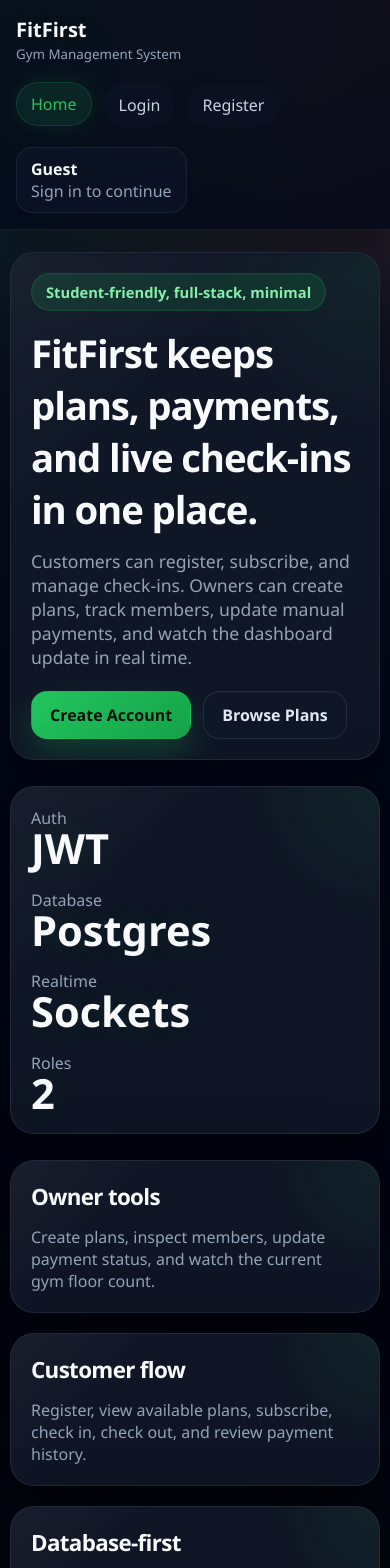
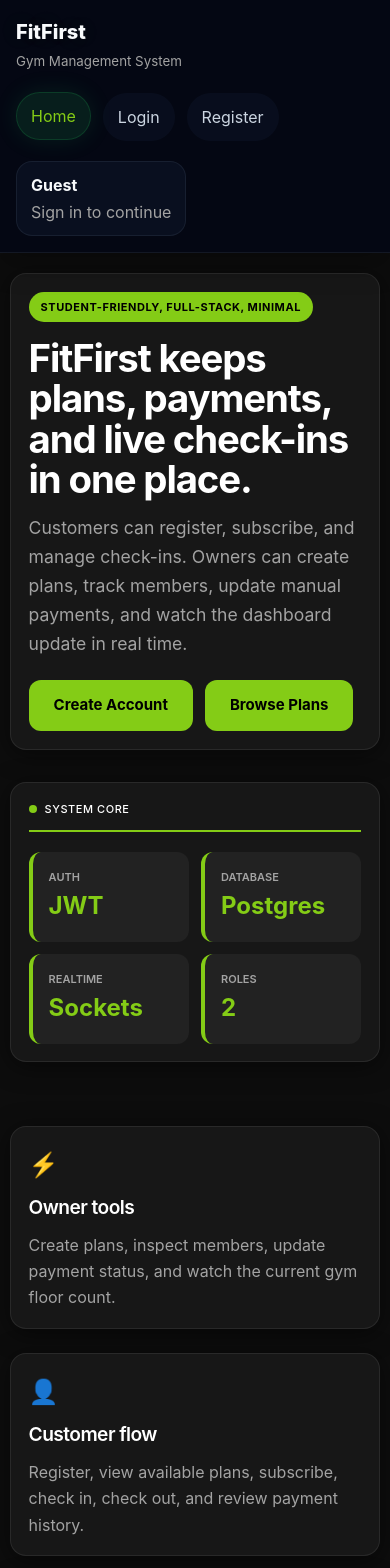
Before and after one commit to Tony-Lukas/FitFirst_GMS, a Next.js app: page / in a window 390 px wide. Shown: the top 1568 px of the page. Built offline with nearby package versions, Linux system fonts and the light colour scheme.

Commit message:
design changes

```diff
--- a/app/globals.css
+++ b/app/globals.css
@@ -1,21 +1,37 @@
 :root {
-  --font-heading: "Avenir Next", "Segoe UI", "Trebuchet MS", sans-serif;
-  --font-body: "Segoe UI", "Tahoma", "Geneva", sans-serif;
-  --background: #020617;
-  --background-top: #0f172a;
-  --surface: rgba(17, 24, 39, 0.9);
-  --surface-strong: #111827;
-  --surface-soft: rgba(15, 23, 42, 0.88);
-  --foreground: #f8fafc;
-  --muted: #94a3b8;
-  --primary: #22c55e;
-  --primary-soft: rgba(34, 197, 94, 0.14);
-  --accent: #f97316;
-  --danger: #fb7185;
-  --border: rgba(148, 163, 184, 0.14);
-  --shadow: 0 24px 80px rgba(0, 0, 0, 0.42);
-  --glow-green: 0 0 0 1px rgba(34, 197, 94, 0.18), 0 0 28px rgba(34, 197, 94, 0.14);
-  --glow-orange: 0 0 0 1px rgba(249, 115, 22, 0.18), 0 0 28px rgba(249, 115, 22, 0.14);
+  /* Typography */
+  --font-heading: "Inter", "Barlow", system-ui, sans-serif;
+  --font-body: "Inter", system-ui, sans-serif;
+
+  /* Colors */
+  --background: #0d0d0d;
+  --background-top: #111111;
+  --surface: #171717;
+  --surface-soft: #222222;
+  --foreground: #ffffff;
+  --muted: #a3a3a3;
+  --primary: #84cc16; /* Vivid Lime Green */
+  --primary-foreground: #000000;
+  --primary-soft: rgba(132, 204, 22, 0.1);
+  --accent: #ef4444;
+  --danger: #ef4444;
+  --border: rgba(255, 255, 255, 0.08);
+  --shadow: 0 4px 24px rgba(0, 0, 0, 0.5);
+  --focus-ring: 0 0 0 3px rgba(132, 204, 22, 0.3);
+
+  /* Radius */
+  --radius-sm: 4px;
+  --radius-md: 12px;
+  --radius-lg: 16px;
+  --radius-xl: 20px;
+}
+
+*,
+*::before,
+*::after {
+  box-sizing: border-box;
+  padding: 0;
+  margin: 0;
 }
 
 html,
@@ -27,207 +43,191 @@ body {
 
 body {
   color: var(--foreground);
-  background:
-    radial-gradient(circle at top left, rgba(34, 197, 94, 0.12), transparent 24%),
-    radial-gradient(circle at top right, rgba(249, 115, 22, 0.16), transparent 26%),
-    radial-gradient(circle at 50% 120%, rgba(34, 197, 94, 0.08), transparent 30%),
-    linear-gradient(180deg, var(--background-top) 0%, var(--background) 48%, #01040b 100%);
+  background-color: var(--background);
   font-family: var(--font-body), sans-serif;
+  font-size: 16px;
+  line-height: 1.65;
   -webkit-font-smoothing: antialiased;
-  -moz-osx-font-smoothing: grayscale;
-}
-
-* {
-  box-sizing: border-box;
-  padding: 0;
-  margin: 0;
 }
 
 a {
   color: inherit;
   text-decoration: none;
-  transition: color 0.25s ease, opacity 0.25s ease, transform 0.25s ease;
+  transition: all 0.15s ease;
 }
 
-h1,
-h2,
-h3,
-h4 {
+h1, h2, h3, h4 {
   font-family: var(--font-heading), sans-serif;
+  font-weight: 700;
   letter-spacing: -0.03em;
+  color: var(--foreground);
 }
 
-button,
-input,
-select,
-textarea {
+h1 { font-size: clamp(3.5rem, 8vw, 4.5rem); line-height: 1.05; }
+h2 { font-size: 2.25rem; line-height: 1.1; }
+h3 { font-size: 1.5rem; }
+h4 { font-size: 1.1rem; }
+
+button, input, select, textarea {
   font: inherit;
 }
 
-button {
-  cursor: pointer;
-}
+button { cursor: pointer; }
 
 main {
-  width: min(1120px, calc(100% - 32px));
+  width: min(1120px, calc(100% - 2rem));
   margin: 0 auto;
 }
 
 .page {
-  padding: 32px 0 48px;
+  padding: 80px 0 120px;
 }
+
+/* ─── Layout ─────────────────────────────── */
 
 .hero {
   display: grid;
-  grid-template-columns: 1.2fr 0.8fr;
-  gap: 26px;
+  grid-template-columns: 1.4fr 0.6fr;
+  gap: 2rem;
   align-items: stretch;
-  margin-bottom: 26px;
+  margin-bottom: 4rem;
 }
+
+.gridTwo {
+  display: grid;
+  grid-template-columns: repeat(2, minmax(0, 1fr));
+  gap: 1.5rem;
+}
+
+.gridThree {
+  display: grid;
+  grid-template-columns: repeat(3, minmax(0, 1fr));
+  gap: 1.5rem;
+}
+
+/* ─── Panel ──────────────────────────────── */
 
 .panel {
   background: var(--surface);
   border: 1px solid var(--border);
-  border-radius: 24px;
+  border-radius: var(--radius-lg);
   box-shadow: var(--shadow);
-  backdrop-filter: blur(20px);
-  position: relative;
-  overflow: hidden;
-  transition:
-    transform 0.28s ease,
-    border-color 0.28s ease,
-    box-shadow 0.28s ease,
-    background 0.28s ease;
-}
-
-.panel::before {
-  content: "";
-  position: absolute;
-  inset: 0;
-  background:
-    linear-gradient(135deg, rgba(255, 255, 255, 0.04), transparent 32%),
-    radial-gradient(circle at top right, rgba(34, 197, 94, 0.08), transparent 28%);
-  pointer-events: none;
+  transition: all 0.15s ease;
 }
 
 .panel:hover {
-  transform: translateY(-3px);
-  border-color: rgba(34, 197, 94, 0.22);
-  box-shadow: var(--shadow), var(--glow-green);
+  transform: translateY(-4px);
+  border-color: rgba(255, 255, 255, 0.15);
 }
 
 .panelInner {
-  position: relative;
-  z-index: 1;
-  padding: 26px;
+  padding: 24px;
 }
 
-.gridTwo,
-.gridThree {
-  display: grid;
-  gap: 20px;
+/* ─── Buttons ────────────────────────────── */
+
+.btn {
+  display: inline-flex;
+  align-items: center;
+  gap: 7px;
+  padding: 12px 24px;
+  border-radius: var(--radius-md);
+  font-size: 15px;
+  font-weight: 700;
+  border: 1px solid transparent;
+  transition: all 0.15s ease;
 }
 
-.gridTwo {
+.btn:hover {
+  transform: translateY(-1px);
+  box-shadow: 0 0 20px rgba(132, 204, 22, 0.2);
+}
+
+.btn:active {
+  transform: scale(0.98);
+}
+
+.btn:disabled {
+  opacity: 0.45;
+  cursor: not-allowed;
+  transform: none;
+}
+
+.btn-primary,
+.btn-secondary,
+.btn-ghost,
+.button,
+.buttonGhost {
+  background: var(--primary);
+  color: var(--primary-foreground);
+}
+
+.btn-ghost:hover {
+  background: var(--surface-soft);
+  color: var(--primary);
+  border-color: var(--primary);
+}
+
+.btn-danger {
+  background: var(--accent);
+  color: #ffffff;
+  border-color: var(--accent);
+}
+
+.btn-sm {
+  padding: 6px 13px;
+  font-size: 13px;
+  border-radius: var(--radius-sm);
+}
+
+.btn-lg {
+  padding: 12px 24px;
+  font-size: 16px;
+  border-radius: var(--radius-lg);
+}
+
+/* ─── Form controls ──────────────────────── */
+
+.formGrid {
+  display: grid;
+  gap: 1rem;
+}
+
+.formRow {
+  display: grid;
+  gap: 1rem;
   grid-template-columns: repeat(2, minmax(0, 1fr));
 }
 
-.gridThree {
-  grid-template-columns: repeat(3, minmax(0, 1fr));
+.formField {
+  display: flex;
+  flex-direction: column;
+  gap: 5px;
 }
 
-.pill {
-  display: inline-flex;
-  align-items: center;
-  gap: 8px;
-  padding: 8px 14px;
-  border-radius: 999px;
-  background: var(--primary-soft);
-  color: #86efac;
-  border: 1px solid rgba(34, 197, 94, 0.16);
-  font-weight: 700;
-  font-size: 0.92rem;
-  box-shadow: inset 0 0 0 1px rgba(34, 197, 94, 0.06);
+.formLabel {
+  font-size: 13px;
+  font-weight: 500;
+  color: var(--foreground);
 }
 
-.button,
-.buttonGhost,
-.buttonDanger {
-  border: 1px solid transparent;
-  border-radius: 16px;
-  padding: 12px 18px;
-  font-weight: 700;
-  transition:
-    transform 0.25s ease,
-    opacity 0.25s ease,
-    background 0.25s ease,
-    box-shadow 0.25s ease,
-    border-color 0.25s ease,
-    color 0.25s ease;
-}
-
-.button:hover,
-.buttonGhost:hover,
-.buttonDanger:hover {
-  transform: translateY(-2px) scale(1.01);
-}
-
-.button {
-  background: linear-gradient(135deg, #22c55e 0%, #16a34a 100%);
-  color: #03130a;
-  box-shadow: 0 16px 34px rgba(34, 197, 94, 0.24);
-}
-
-.button:hover {
-  box-shadow: 0 20px 40px rgba(34, 197, 94, 0.28), var(--glow-green);
-}
-
-.buttonGhost {
-  background: rgba(15, 23, 42, 0.84);
-  color: #e2e8f0;
-  border-color: rgba(148, 163, 184, 0.16);
-  box-shadow: inset 0 1px 0 rgba(255, 255, 255, 0.03);
-}
-
-.buttonGhost:hover {
-  color: var(--primary);
-  border-color: rgba(34, 197, 94, 0.22);
-  box-shadow: var(--glow-green);
-}
-
-.buttonDanger {
-  background: linear-gradient(135deg, #f97316 0%, #ea580c 100%);
-  color: #fff7ed;
-  box-shadow: 0 16px 34px rgba(249, 115, 22, 0.18);
-}
-
-.buttonDanger:hover {
-  box-shadow: 0 20px 40px rgba(249, 115, 22, 0.22), var(--glow-orange);
-}
-
-.button:disabled,
-.buttonGhost:disabled,
-.buttonDanger:disabled {
-  opacity: 0.56;
-  cursor: not-allowed;
-  transform: none;
-  box-shadow: none;
+.formHint {
+  font-size: 12px;
+  color: var(--muted);
 }
 
 .input,
 .select,
 .textarea {
   width: 100%;
-  border: 1px solid rgba(148, 163, 184, 0.14);
-  border-radius: 16px;
-  padding: 13px 15px;
-  background: rgba(15, 23, 42, 0.88);
+  padding: 9px 12px;
+  border-radius: var(--radius-md);
+  border: 1px solid var(--border);
+  background: var(--surface-soft);
   color: var(--foreground);
-  box-shadow: inset 0 1px 0 rgba(255, 255, 255, 0.03);
-  transition:
-    border-color 0.25s ease,
-    box-shadow 0.25s ease,
-    background 0.25s ease;
+  font-size: 14px;
+  transition: border-color 0.15s ease, box-shadow 0.15s ease;
+  outline: none;
 }
 
 .input::placeholder,
@@ -238,114 +238,272 @@ main {
 .input:focus,
 .select:focus,
 .textarea:focus {
-  outline: none;
-  border-color: rgba(34, 197, 94, 0.48);
-  box-shadow: var(--glow-green);
-  background: rgba(15, 23, 42, 0.96);
+  border-color: var(--primary);
+  box-shadow: var(--focus-ring);
 }
 
 .textarea {
   resize: vertical;
-  min-height: 100px;
+  min-height: 90px;
 }
 
-.formGrid {
-  display: grid;
-  gap: 16px;
+/* ─── Badges ─────────────────────────────── */
+
+.badge {
+  display: inline-flex;
+  align-items: center;
+  gap: 5px;
+  padding: 3px 10px;
+  border-radius: 999px;
+  font-size: 12px;
+  font-weight: 500;
+  border: 0.5px solid transparent;
 }
 
-.formRow {
+.badge::before {
+  content: "";
+  width: 6px;
+  height: 6px;
+  border-radius: 50%;
+  background: currentColor;
+  flex-shrink: 0;
+}
+
+.badge-active,
+.badge-paid,
+.badge-completed {
+  background: #bef264;
+  color: #14532d;
+}
+
+.badge-pending,
+.badge-expiring {
+  background: #fbbf24;
+  color: #78350f;
+}
+
+.badge-cancelled,
+.badge-unpaid {
+  background: #fca5a5;
+  color: #7f1d1d;
+}
+
+.badge-review {
+  background: #93c5fd;
+  color: #1e3a5f;
+}
+
+.badge-draft {
+  background: var(--surface);
+  color: var(--muted);
+  border-color: var(--border);
+}
+
+/* ─── Legacy status aliases ──────────────── */
+.statusActive,
+.statusPaid,
+.statusCompleted { color: #4ade80; font-weight: 500; }
+
+.statusCancelled,
+.statusUnpaid { color: #fb923c; font-weight: 500; }
+
+.statusExpired { color: #fbbf24; font-weight: 500; }
+
+/* ─── Metric cards ───────────────────────── */
+
+.cardList {
   display: grid;
-  gap: 16px;
-  grid-template-columns: repeat(2, minmax(0, 1fr));
+  gap: 1rem;
+}
+
+.card {
+  background: var(--surface);
+  border: 1px solid var(--border);
+  border-radius: var(--radius-lg);
+  padding: 20px;
+  transition: all 0.15s ease;
+}
+
+.card:hover {
+  transform: translateY(-4px);
+  border-color: var(--primary);
+}
+
+.card-featured {
+  border-color: var(--primary);
+  border-width: 1.5px;
+}
+
+.cardIcon {
+  width: 36px;
+  height: 36px;
+  border-radius: var(--radius-md);
+  margin-bottom: 10px;
+  display: flex;
+  align-items: center;
+  justify-content: center;
+}
+
+.statValue {
+  font-family: var(--font-heading), sans-serif;
+  font-size: 2.5rem;
+  font-weight: 800;
+  line-height: 1.1;
+  letter-spacing: -0.04em;
+  color: var(--foreground);
 }
 
 .sectionTitle {
-  margin-bottom: 14px;
-  font-size: 1.4rem;
-  color: #f8fafc;
+  margin-bottom: 0.875rem;
+  font-size: 1.2rem;
+  font-weight: 600;
+  color: var(--foreground);
 }
 
 .muted {
   color: var(--muted);
 }
 
-.statValue {
-  font-family: var(--font-heading), sans-serif;
-  font-size: clamp(2.6rem, 5vw, 4rem);
-  font-weight: 800;
-  line-height: 0.95;
-  color: #f8fafc;
-  text-shadow: 0 0 30px rgba(34, 197, 94, 0.12);
-}
-
-.cardList {
-  display: grid;
-  gap: 16px;
-}
+/* ─── Empty state ────────────────────────── */
 
 .empty {
-  padding: 18px;
-  border: 1px solid rgba(148, 163, 184, 0.12);
-  border-radius: 20px;
+  padding: 1.25rem;
+  border: 0.5px solid var(--border);
+  border-radius: var(--radius-lg);
   color: var(--muted);
-  background: linear-gradient(180deg, rgba(15, 23, 42, 0.72), rgba(2, 6, 23, 0.82));
-  transition:
-    transform 0.25s ease,
-    border-color 0.25s ease,
-    box-shadow 0.25s ease;
+  background: var(--surface-soft);
+  text-align: center;
+  transition: border-color 0.2s ease, transform 0.2s ease;
 }
 
 .empty:hover {
-  transform: translateY(-2px);
-  border-color: rgba(34, 197, 94, 0.2);
-  box-shadow: var(--glow-green);
+  transform: translateY(-1px);
+  border-color: rgba(34, 197, 94, 0.18);
 }
+
+/* ─── Table ──────────────────────────────── */
 
 .tableWrap {
   overflow-x: auto;
-  border: 1px solid rgba(148, 163, 184, 0.1);
-  border-radius: 20px;
-  background: rgba(2, 6, 23, 0.52);
+  border: 0.5px solid var(--border);
+  border-radius: var(--radius-lg);
+  background: var(--surface);
 }
 
 table {
   width: 100%;
   border-collapse: collapse;
+  font-size: 13px;
 }
 
 th,
 td {
   text-align: left;
-  padding: 14px 12px;
-  border-bottom: 1px solid rgba(148, 163, 184, 0.08);
+  padding: 10px 14px;
+  border-bottom: 0.5px solid var(--border);
 }
 
 th {
-  color: #cbd5e1;
-  font-size: 0.92rem;
-  background: rgba(15, 23, 42, 0.8);
+  color: var(--muted);
+  font-size: 12px;
+  font-weight: 500;
+  background: var(--surface-soft);
   text-transform: uppercase;
-  letter-spacing: 0.06em;
+  letter-spacing: 0.08em;
+  position: sticky;
+  top: 0;
+  z-index: 10;
 }
 
-.statusActive,
-.statusPaid,
-.statusCompleted {
-  color: #4ade80;
-  font-weight: 700;
+tr:nth-child(even) td {
+  background: rgba(255, 255, 255, 0.02);
 }
 
-.statusCancelled,
-.statusUnpaid {
-  color: #fb923c;
-  font-weight: 700;
+tr:last-child td {
+  border-bottom: none;
 }
 
-.statusExpired {
-  color: #fbbf24;
+tr:hover td {
+  background: var(--surface-soft);
+}
+
+/* ─── Pill ───────────────────────────────── */
+
+.pill {
+  display: inline-flex;
+  align-items: center;
+  gap: 6px;
+  padding: 6px 12px;
+  border-radius: 999px;
+  background: var(--primary);
+  color: var(--primary-foreground);
   font-weight: 700;
+  font-size: 11px;
+  text-transform: uppercase;
+  letter-spacing: 0.05em;
 }
+
+/* ─── Decorators ─────────────────────────── */
+
+.system-core-header {
+  display: flex;
+  align-items: center;
+  gap: 8px;
+  margin-bottom: 20px;
+  padding-bottom: 12px;
+  border-bottom: 2px solid var(--primary);
+}
+
+.system-core-header .formLabel {
+  text-transform: uppercase;
+  letter-spacing: 0.05em;
+  font-size: 11px;
+}
+
+.stat-grid {
+  display: grid;
+  grid-template-columns: repeat(2, 1fr);
+  gap: 0.75rem;
+}
+
+.stat-card {
+  background: var(--surface-soft);
+  border-left: 4px solid var(--primary);
+  padding: 16px;
+  border-radius: var(--radius-md);
+}
+
+.stat-label {
+  font-size: 11px;
+  text-transform: uppercase;
+  font-weight: 600;
+  color: var(--muted);
+}
+
+.stat-value {
+  font-family: var(--font-heading);
+  font-size: 1.5rem;
+  font-weight: 700;
+  color: var(--primary);
+}
+
+.live-indicator {
+  width: 8px;
+  height: 8px;
+  background: var(--primary);
+  border-radius: 50%;
+  display: inline-block;
+  box-shadow: 0 0 0 rgba(34, 197, 94, 0.4);
+  animation: pulse 2s infinite;
+}
+
+@keyframes pulse {
+  0% { box-shadow: 0 0 0 0 rgba(34, 197, 94, 0.7); }
+  70% { box-shadow: 0 0 0 10px rgba(34, 197, 94, 0); }
+  100% { box-shadow: 0 0 0 0 rgba(34, 197, 94, 0); }
+}
+
+/* ─── Responsive ─────────────────────────── */
 
 @media (max-width: 920px) {
   .hero,
@@ -358,14 +516,14 @@ th {
 
 @media (max-width: 640px) {
   .page {
-    padding-top: 22px;
+    padding-top: 1.25rem;
   }
 
   main {
-    width: min(100% - 20px, 1120px);
+    width: min(100% - 1.25rem, 1120px);
   }
 
   .panelInner {
-    padding: 20px;
+    padding: 1.1rem;
   }
 }
--- a/app/page.js
+++ b/app/page.js
@@ -20,10 +20,10 @@ export default function HomePage() {
               track members, update manual payments, and watch the dashboard update in real time.
             </p>
             <div style={{ display: "flex", gap: 12, flexWrap: "wrap", marginTop: 22 }}>
-              <Link className="button" href={user ? (user.role === "owner" ? "/owner" : "/profile") : "/register"}>
+              <Link className="btn btn-primary" href={user ? (user.role === "owner" ? "/owner" : "/profile") : "/register"}>
                 {user ? "Open Dashboard" : "Create Account"}
               </Link>
-              <Link className="buttonGhost" href="/plans">
+              <Link className="btn btn-primary" href="/plans">
                 Browse Plans
               </Link>
             </div>
@@ -32,22 +32,26 @@ export default function HomePage() {
 
         <div className="panel">
           <div className="panelInner">
-            <div className="gridTwo">
-              <div>
-                <div className="muted">Auth</div>
-                <div className="statValue">JWT</div>
+            <div className="system-core-header">
+              <span className="live-indicator"></span>
+              <span className="formLabel">System Core</span>
+            </div>
+            <div className="stat-grid">
+              <div className="stat-card">
+                <div className="stat-label">Auth</div>
+                <div className="stat-value">JWT</div>
               </div>
-              <div>
-                <div className="muted">Database</div>
-                <div className="statValue">Postgres</div>
+              <div className="stat-card">
+                <div className="stat-label">Database</div>
+                <div className="stat-value">Postgres</div>
               </div>
-              <div>
-                <div className="muted">Realtime</div>
-                <div className="statValue">Sockets</div>
+              <div className="stat-card">
+                <div className="stat-label">Realtime</div>
+                <div className="stat-value">Sockets</div>
               </div>
-              <div>
-                <div className="muted">Roles</div>
-                <div className="statValue">2</div>
+              <div className="stat-card">
+                <div className="stat-label">Roles</div>
+                <div className="stat-value">2</div>
               </div>
             </div>
           </div>
@@ -59,18 +63,22 @@ export default function HomePage() {
           {
             title: "Owner tools",
             text: "Create plans, inspect members, update payment status, and watch the current gym floor count.",
+            icon: "⚡"
           },
           {
             title: "Customer flow",
             text: "Register, view available plans, subscribe, check in, check out, and review payment history.",
+            icon: "👤"
           },
           {
             title: "Database-first",
             text: "Includes SQL migration and seed scripts for a known owner account and sample plans.",
+            icon: "📂"
           },
         ].map((item) => (
           <article key={item.title} className="panel">
             <div className="panelInner">
+              <div style={{ fontSize: '1.5rem', marginBottom: '12px' }}>{item.icon}</div>
               <h2 className="sectionTitle">{item.title}</h2>
               <p className="muted">{item.text}</p>
             </div>
```
